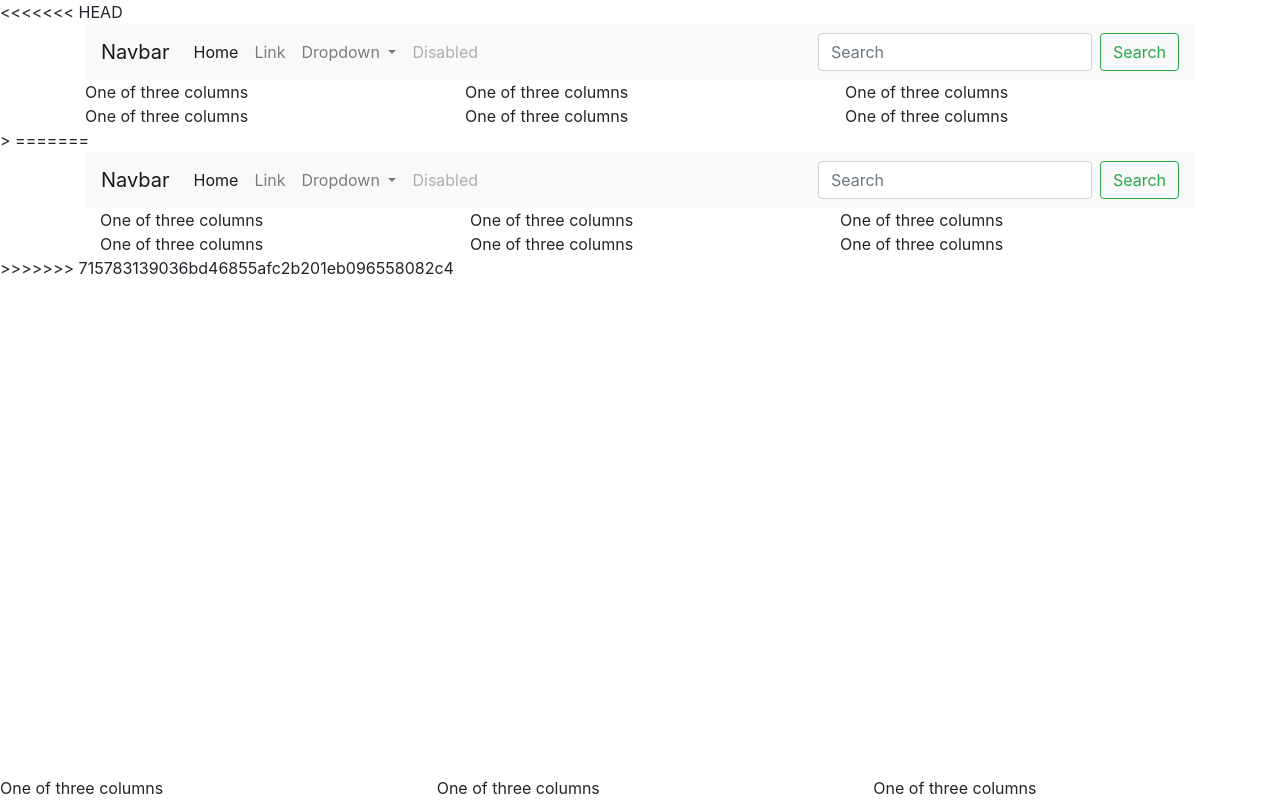
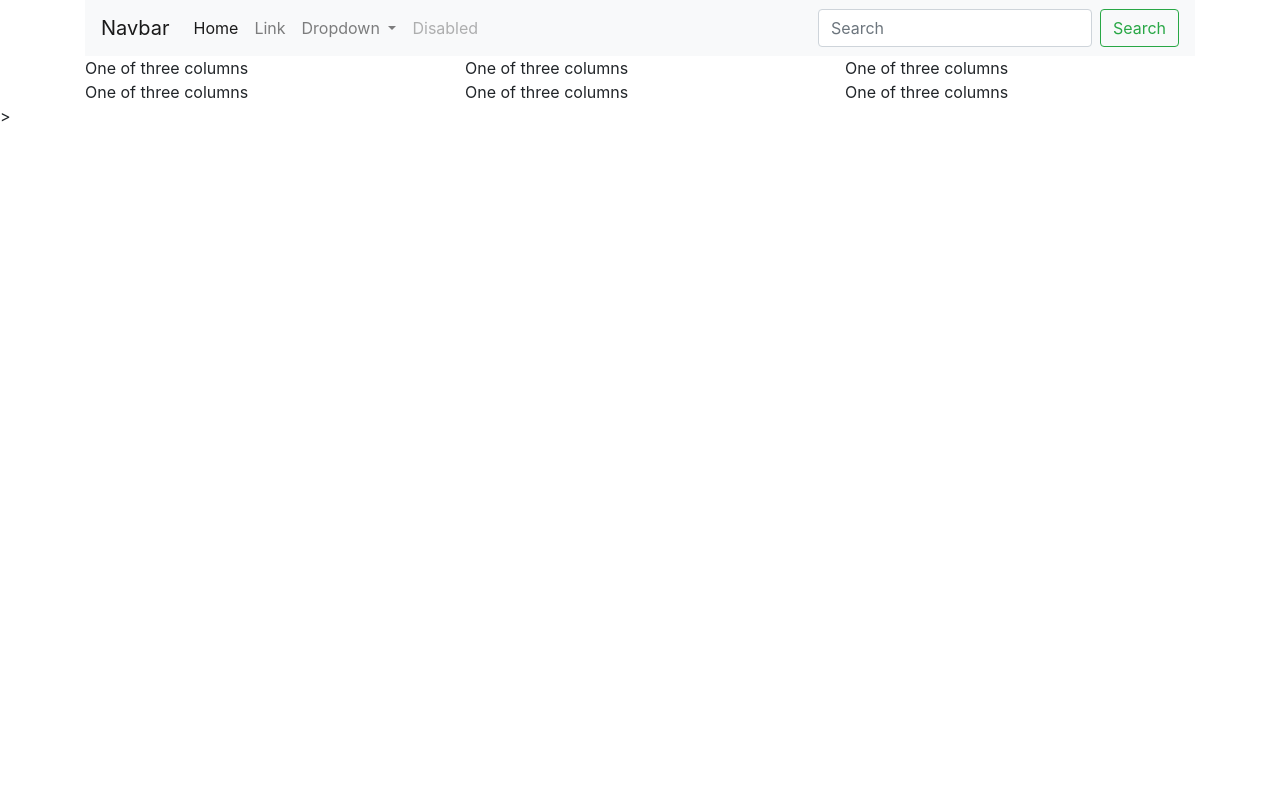
Before and after one commit to SE-Nie/Cookbook, a plain HTML site: page index.html in a window 1280 px wide. Drawn offline with nearby package versions, Linux system fonts and the light colour scheme.

Commit message:
fix conflict

```diff
--- a/index.html
+++ b/index.html
@@ -9,7 +9,6 @@
 </head>
 
 <body>
-<<<<<<< HEAD
     <div class="container">
         <nav class="navbar navbar-expand-lg navbar-light bg-light">
             <a class="navbar-brand" href="#">Navbar</a>
@@ -73,88 +72,3 @@
     <footer></footer>>
 </body>
 </html>
-=======
-  <div class="container">
-    <nav class="navbar navbar-expand-lg navbar-light bg-light">
-      <a class="navbar-brand" href="#">Navbar</a>
-      <button class="navbar-toggler" type="button" data-toggle="collapse" data-target="#navbarSupportedContent" aria-controls="navbarSupportedContent" aria-expanded="false" aria-label="Toggle navigation">
-        <span class="navbar-toggler-icon"></span>
-      </button>
-
-      <div class="collapse navbar-collapse" id="navbarSupportedContent">
-        <ul class="navbar-nav mr-auto">
-          <li class="nav-item active">
-            <a class="nav-link" href="#">Home <span class="sr-only">(current)</span></a>
-          </li>
-          <li class="nav-item">
-            <a class="nav-link" href="#">Link</a>
-          </li>
-          <li class="nav-item dropdown">
-            <a class="nav-link dropdown-toggle" href="#" id="navbarDropdown" role="button" data-toggle="dropdown" aria-haspopup="true" aria-expanded="false">
-              Dropdown
-            </a>
-            <div class="dropdown-menu" aria-labelledby="navbarDropdown">
-              <a class="dropdown-item" href="#">Action</a>
-              <a class="dropdown-item" href="#">Another action</a>
-              <div class="dropdown-divider"></div>
-              <a class="dropdown-item" href="#">Something else here</a>
-            </div>
-          </li>
-          <li class="nav-item">
-            <a class="nav-link disabled" href="#" tabindex="-1" aria-disabled="true">Disabled</a>
-          </li>
-        </ul>
-        <form class="form-inline my-2 my-lg-0">
-          <input class="form-control mr-sm-2" type="search" placeholder="Search" aria-label="Search">
-          <button class="btn btn-outline-success my-2 my-sm-0" type="submit">Search</button>
-        </form>
-      </div>
-    </nav>
-
-    <div class="container">
-      <div class="row">
-        <div class="col-sm">
-          One of three columns
-        </div>
-        <div class="col-sm">
-          One of three columns
-        </div>
-        <div class="col-sm">
-          One of three columns
-        </div>
-      </div>
-      <div class="row">
-        <div class="col-sm">
-          One of three columns
-        </div>
-        <div class="col-sm">
-          One of three columns
-        </div>
-        <div class="col-sm">
-          One of three columns
-        </div>
-      </div>
-    </div>
-
-      <div class="fixed-bottom">
-        <div class="row">
-          <div class="col-sm">
-          One of three columns
-          </div>
-          <div class="col-sm">
-          One of three columns
-          </div>
-          <div class="col-sm">
-          One of three columns
-          </div>
-        </div>
-      </div>
-
-
-
-
-  </div>
-</body>
-
-</html>
->>>>>>> 715783139036bd46855afc2b201eb096558082c4
```
